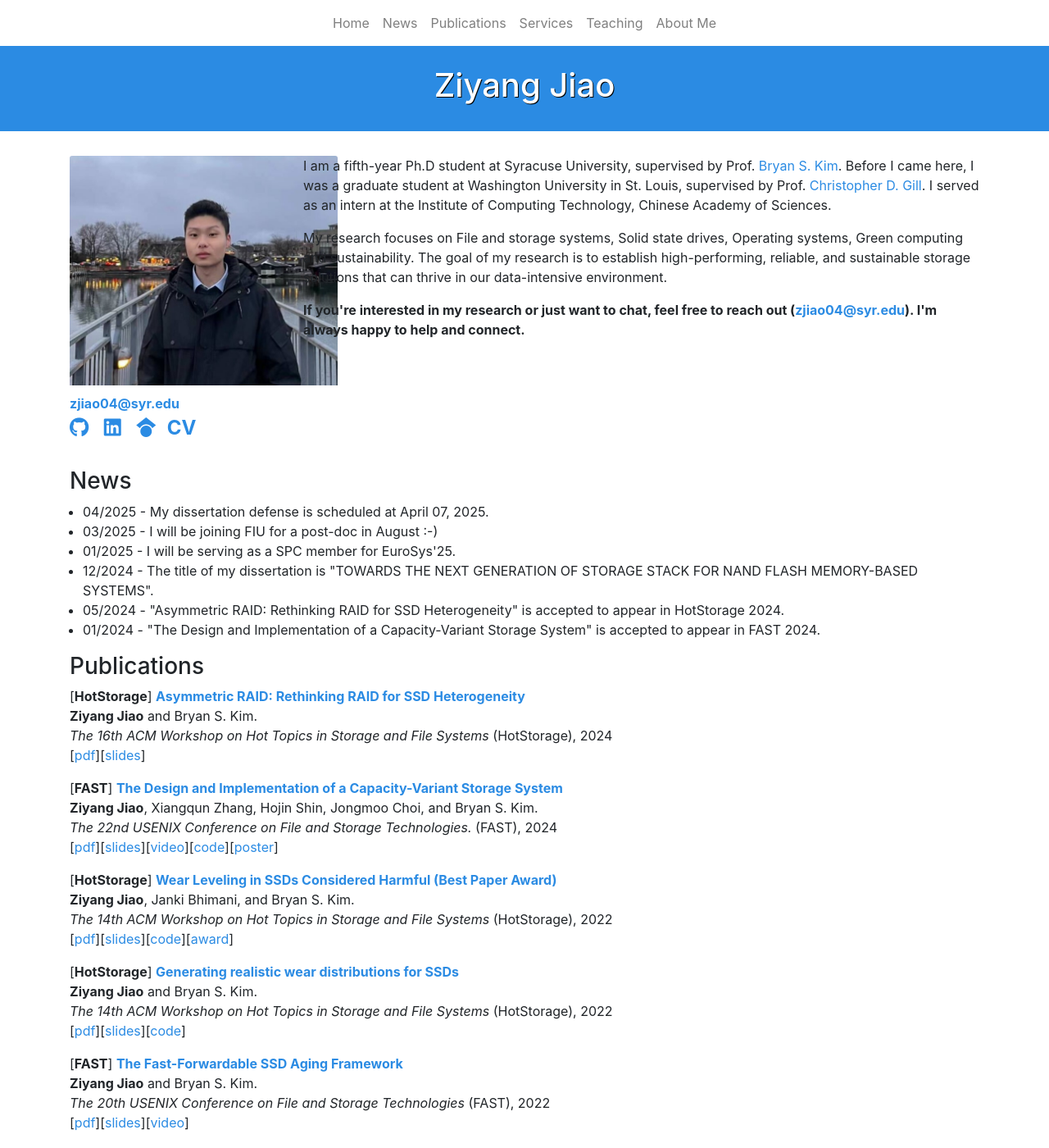
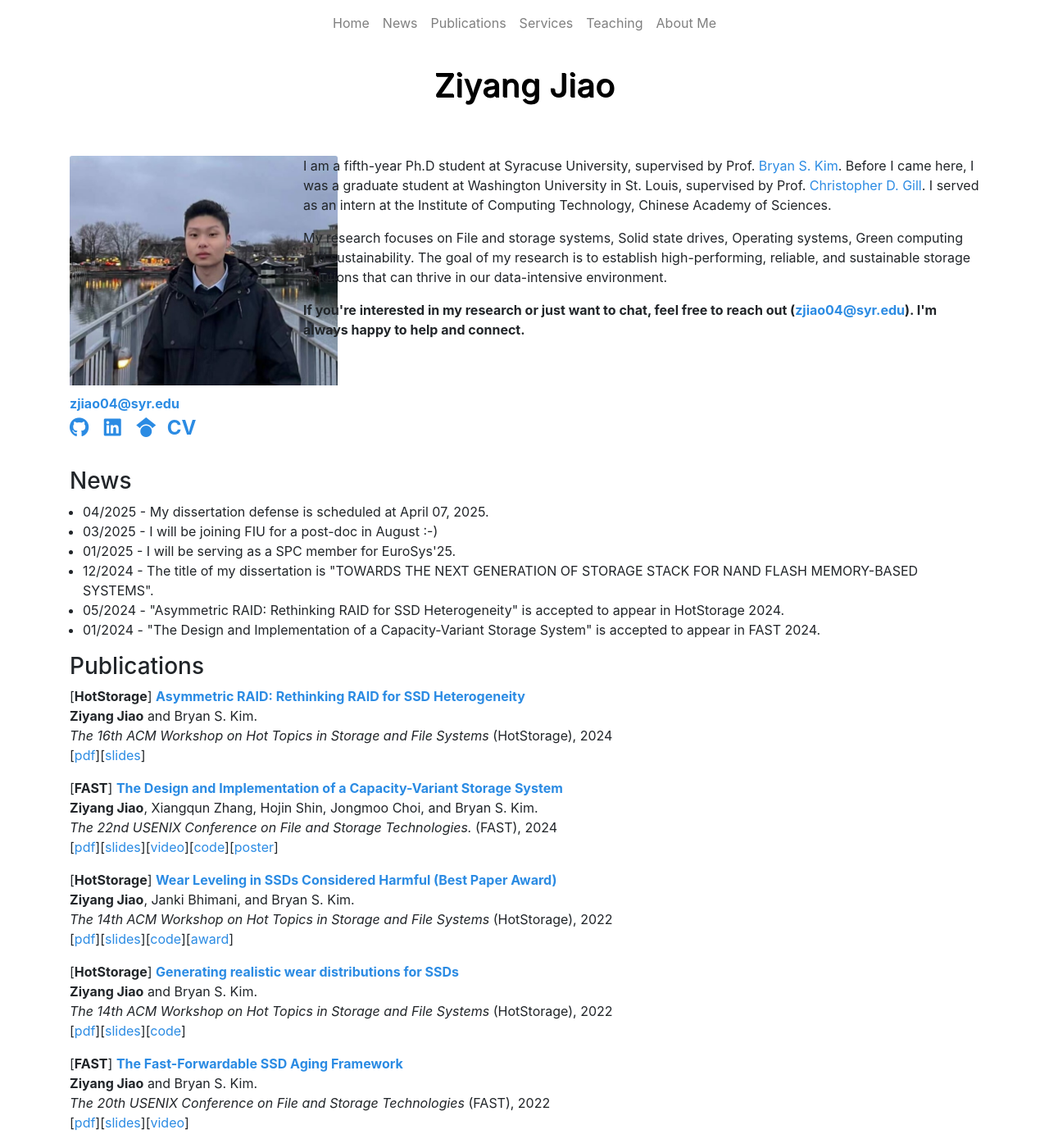
Before and after one commit to ZiyangJiao/ZiyangJiao.github.io, a Jekyll site: the page index.html, which Jekyll copies as it is, in a window 1280 px wide and 1400 px high. Shown: the whole window at 82% size. Built offline with Jekyll 4.4.1, drawn with Linux system fonts in a browser that asks for light colours; nearby versions of some CDN libraries.

Commit message:
Update style.css

```diff
--- a/css/style.css
+++ b/css/style.css
@@ -10,19 +10,19 @@
 img.card-img-top {
     margin-bottom: 10px; /* More spacing below the image */
     width: auto; /* Take full width of parent container */
-    height: 280px;; /* Maintain aspect ratio */
+    height: 280px; /* Maintain aspect ratio */
 }
 
 #Banner {
 	/* background-image: url('../assets/img/background3.jpg');  */
-  	background-color: #2b8be3;
+  	background-color: transparent;
  	/*height: 15vh;  */
   	/*background-position: 50% 65%; */
   	/*background-position: 50% 37%; */
   	background-position: 50% 40%;
   	background-repeat: no-repeat;
   	background-size: 100%, 100%;
-  	color: #ffffff;
+  	color: #000000;
 }
 
 a {
```
